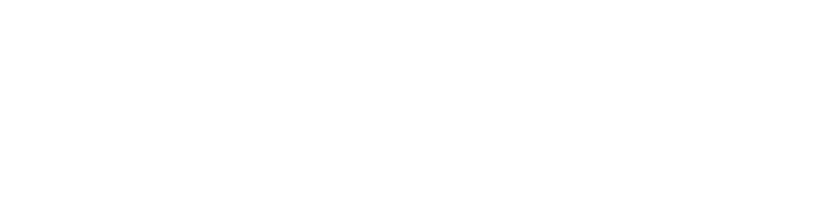
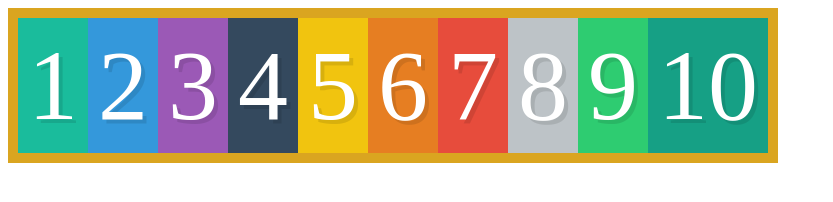
Before and after one commit to sarmadbokhari/flexbox, a plain HTML site: page alignment-and-centering/index.html in a window 1280 px wide. Shown: the whole page, without its empty margins (0-833 px from the left). Drawn offline with Linux system fonts and the light colour scheme.

Commit message:
Work with display flex and inline-flex

```diff
--- a/alignment-and-centering/index.html
+++ b/alignment-and-centering/index.html
@@ -3,19 +3,20 @@
   <head>
     <meta charset="utf-8">
     <title>Flexbox</title>
+    <link rel="stylesheet" href="style.css">
   </head>
   <body>
     <div class="container">
-      <div class="box box1"></div>
-      <div class="box box2"></div>
-      <div class="box box3"></div>
-      <div class="box box4"></div>
-      <div class="box box5"></div>
-      <div class="box box6"></div>
-      <div class="box box7"></div>
-      <div class="box box8"></div>
-      <div class="box box9"></div>
-      <div class="box box10"></div>
+      <div class="box box1">1</div>
+      <div class="box box2">2</div>
+      <div class="box box3">3</div>
+      <div class="box box4">4</div>
+      <div class="box box5">5</div>
+      <div class="box box6">6</div>
+      <div class="box box7">7</div>
+      <div class="box box8">8</div>
+      <div class="box box9">9</div>
+      <div class="box box10">10</div>
     </div>
   </body>
 </html>
--- a/alignment-and-centering/style.css
+++ b/alignment-and-centering/style.css
@@ -18,3 +18,14 @@
 .box8 { background:#bdc3c7;}
 .box9 { background:#2ecc71;}
 .box10 { background:#16a085;}
+
+
+.container {
+  /*entire width*/
+  /*display: flex;*/
+
+  /*width of content*/
+  display: inline-flex;
+
+  border: 10px solid goldenrod;
+}
```
